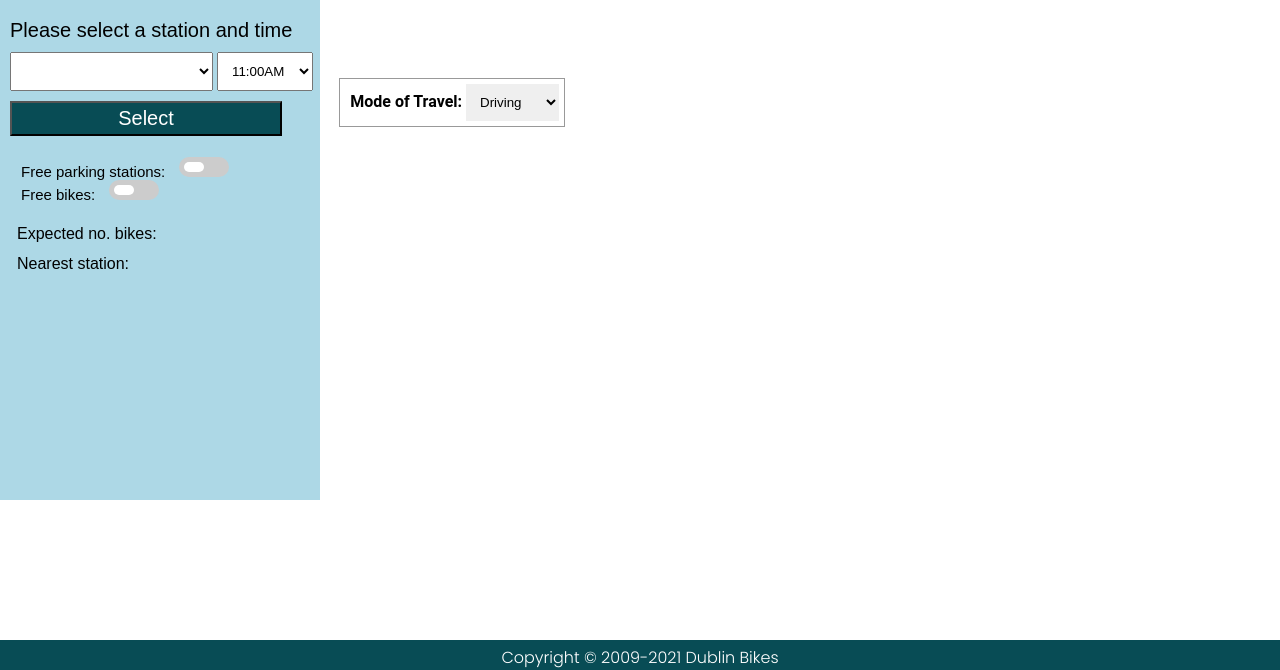
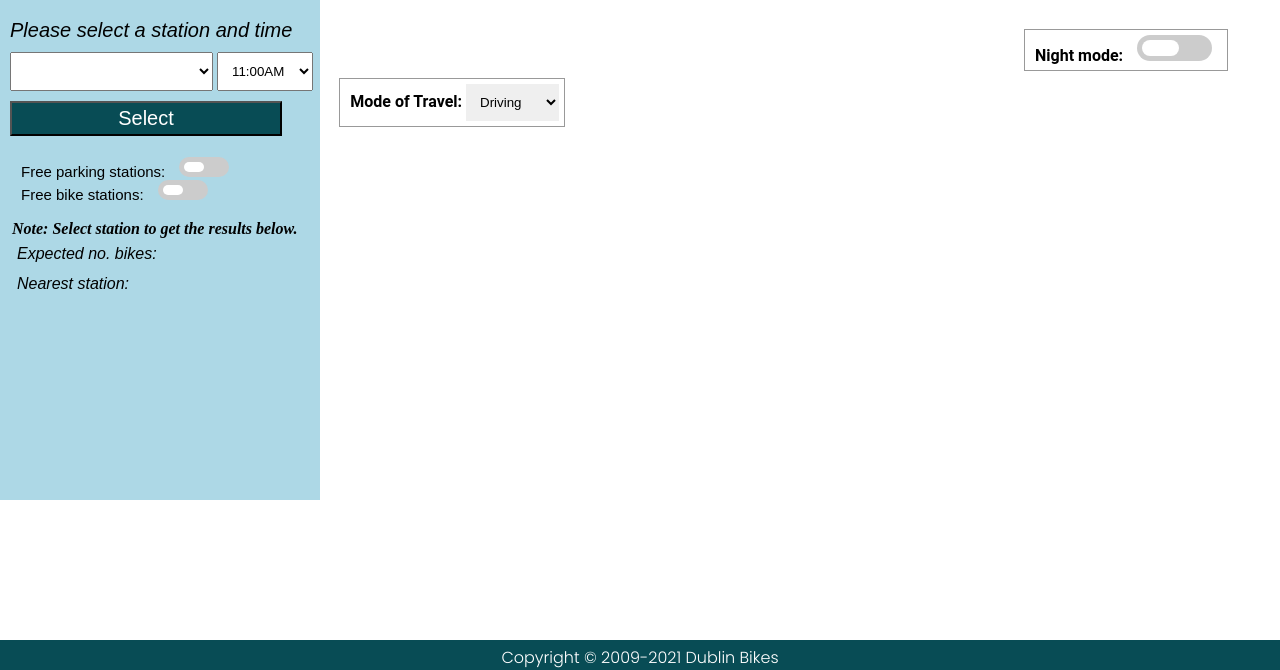
Before and after one commit to MichelleKyne/Borrow-a-bike, a Flask app: template templates/index.html in a window 1280 px wide. Shown: the part 130-800 px from the top of the page. Run offline with Flask 2, Linux system fonts and the light colour scheme; the template is opened without the code that fills it, so the values that code supplies are empty; some libraries are stand-ins or nearby versions.

Commit message:
Night mode & clustering is done

```diff
--- a/templates/index.html
+++ b/templates/index.html
@@ -9,8 +9,8 @@
         <div class="col-3 container">
             <div id="userInterface">
                 <div id="select">
-                    <p>Please select a station and time</p>
-                    <select id="stations" name="stations" autocomplete="off" style="margin-left: 10px";></select>
+                    <p><i>Please select a station and time</i></p>
+                    <select id="stations" name="stations" autocomplete="off"></select>
                     <select id="hour" name="hour"></select>
                     <input id="predict" type="button" value="Select">
                 </div>
@@ -25,7 +25,7 @@
                     </div>
                     <div id="filter2">
                         <!--    label for the available bikes toggle switch-->
-                        <label style='font-family: sans-serif;'>Free bikes:</label>
+                        <label style='font-family: sans-serif;'>Free bike stations:</label>
                         <!--    declare another input type checkbox for available bikes which acts a toggle switch using css-->
                         <label class="toggle">
                             <input id="slidebikeavailable" type="checkbox" display="none" onclick="slidebikeavailable_click()"><span class="slider"></span>
@@ -34,20 +34,21 @@
                 </div>
 
                 <table id="results">
-                        <tr id="result"><td>Expected no. bikes: </td></tr>
-                        <tr id="nearest"><td>Nearest station: </td></tr>
+                        <tr style="margin-left:9px;"><td><i><b>Note: Select station to get the results below.</b></i></td></tr>
+                        <tr id="result"><td><i>Expected no. bikes: </i></td></tr>
+                        <tr id="nearest"><td><i>Nearest station: </i></td></tr>
                 </table>
 
                 <div id="weather">
                     {% for post in posts %}
-                    <div style='float: left;'>
+                    <div id="Weather_Image" style='float: left;'>
                         <img src={{post[2]}} alt='weather icon'>
                     </div>
-                    <div style='float: left;'>
+                    <div id="Weather_temp" style='float: left;'>
                         <p style="font-size: 40px;">{{post[8]}}&#176C</p>
                         <p style="font-size: 20px;">{{post[3]}}</p>
                     </div>
-                    <div style='float: left;'>
+                    <div id="Weather_details" style='float: left;'>
                         <p>Cloud cover: {{post[1]}}%</p>
                         <p>Precipitation: {{post[7]}}</p>
                         <p>Wind speed: {{post[9]}}</p>
@@ -66,6 +67,12 @@
                     <option value="BICYCLING">Bicycling</option>
                     <option value="TRANSIT">Transit</option>
                 </select>
+            </div>
+            <div id="Night-mode">
+              <b>Night mode: </b>
+              <label class="toggle">
+                    <input id="slideNightMode" type="checkbox" display="none"><span class="slider"></span>
+                </label>
             </div>
             <div id="map"></div>
         </div>
@@ -156,6 +163,109 @@
                     center: {lat: 53.3470, lng: -6.2603},
                     zoom: 13.5,
                 });
+
+                document.getElementById("Night-mode").addEventListener("click", () => {
+                if(document.getElementById("slideNightMode").checked == true)
+                    {
+                      map.setOptions({
+                      styles: [
+                          { elementType: "geometry", stylers: [{ color: "#242f3e" }] },
+                          { elementType: "labels.text.stroke", stylers: [{ color: "#242f3e" }] },
+                          { elementType: "labels.text.fill", stylers: [{ color: "#746855" }] },
+                          {
+                            featureType: "administrative.locality",
+                            elementType: "labels.text.fill",
+                            stylers: [{ color: "#d59563" }],
+                          },
+                          {
+                            featureType: "poi",
+                            elementType: "labels.text.fill",
+                            stylers: [{ color: "#d59563" }],
+                          },
+                          {
+                            featureType: "poi.park",
+                            elementType: "geometry",
+                            stylers: [{ color: "#263c3f" }],
+                          },
+                          {
+                            featureType: "poi.park",
+                            elementType: "labels.text.fill",
+                            stylers: [{ color: "#6b9a76" }],
+                          },
+                          {
+                            featureType: "road",
+                            elementType: "geometry",
+                            stylers: [{ color: "#38414e" }],
+                          },
+                          {
+                            featureType: "road",
+                            elementType: "geometry.stroke",
+                            stylers: [{ color: "#212a37" }],
+                          },
+                          {
+                            featureType: "road",
+                            elementType: "labels.text.fill",
+                            stylers: [{ color: "#9ca5b3" }],
+                          },
+                          {
+                            featureType: "road.highway",
+                            elementType: "geometry",
+                            stylers: [{ color: "#746855" }],
+                          },
+                          {
+                            featureType: "road.highway",
+                            elementType: "geometry.stroke",
+                            stylers: [{ color: "#1f2835" }],
+                          },
+                          {
+                            featureType: "road.highway",
+                            elementType: "labels.text.fill",
+                            stylers: [{ color: "#f3d19c" }],
+                          },
+                          {
+                            featureType: "transit",
+                            elementType: "geometry",
+                            stylers: [{ color: "#2f3948" }],
+                          },
+                          {
+                            featureType: "transit.station",
+                            elementType: "labels.text.fill",
+                            stylers: [{ color: "#d59563" }],
+                          },
+                          {
+                            featureType: "water",
+                            elementType: "geometry",
+                            stylers: [{ color: "#17263c" }],
+                          },
+                          {
+                            featureType: "water",
+                            elementType: "labels.text.fill",
+                            stylers: [{ color: "#515c6d" }],
+                          },
+                          {
+                            featureType: "water",
+                            elementType: "labels.text.stroke",
+                            stylers: [{ color: "#17263c" }],
+                          },
+                            ],
+                      });
+                    }
+                else{
+                    map.setOptions({
+                        styles: [
+                            {
+                              featureType: "poi.business",
+                              stylers: [{ visibility: "off" }],
+                            },
+                            {
+                              featureType: "transit",
+                              elementType: "labels.icon",
+                              stylers: [{ visibility: "off" }],
+                            },
+                        ],
+                    });
+                }
+            });
 
                 var myLatLng;
                 directionsDisplay.setMap(map);
@@ -331,6 +441,10 @@
                         })
                     i++;
                     })
+                    var cluster = new MarkerClusterer(map, markers, {
+                        imagePath:
+                          "https://developers.google.com/maps/documentation/javascript/examples/markerclusterer/m",
+                    });
 
                     function calculateAndDisplayRoute(directionsService, directionsDisplay, Destination_Lat, Destination_lng){
                         const selectedMode = document.getElementById("mode").value;
@@ -420,9 +534,6 @@
                 console.log(data);
 
             var StationName = data[0].name;
-            var MaxBikes = 0;
-            var count = 0;
-            var iterationCount = 0;
 
             var options = {
                 animation: {
@@ -453,22 +564,8 @@
 
             // store week days in an array to represent them on x-axis as they are unordered in the json data
             var WeeklyDays = ["Monday","Tuesday","Wednesday","Thursday","Friday","Saturday","Sunday"];
-            var AvgBikes_Week = [];
 
-                // loop the above array and sum all the values and take the average and store the result in a array
-                for(var i=0; i<WeeklyDays.length; i++){
-                    data.forEach(obj => {
-                            if(obj.Week_Day_No == WeeklyDays[i]){
-                                MaxBikes = obj.Avg_bike_stands;
-                                count = count + obj.Avg_bikes_free;
-                                iterationCount = iterationCount + 1;
-                            }
-                    })
-                    AvgBikes_Week.push(Math.floor(count/iterationCount));
-                    console.log("The total count for ",WeeklyDays[i]," is ",Math.floor(count/iterationCount));
-                    count = 0;
-                    iterationCount = 0;
-                }
+
                 var chart = new google.visualization.LineChart(document.getElementById('weeklyChart'));
                 var chart_data = new google.visualization.DataTable();
 
@@ -478,7 +575,13 @@
 
                 // loop through all the days in a week and display the avg
                 for(var i=0; i<WeeklyDays.length; i++){
-                    chart_data.addRow([WeeklyDays[i].substr(0, 3), AvgBikes_Week[i]]);
+                    for(var j=0; j<data.length; j++){
+
+                        if(WeeklyDays[i] == data[j]['Week_Day_No']){
+
+                            chart_data.addRow([WeeklyDays[i].substr(0, 3), data[j]['Avg_bikes_free']]);
+                        }
+                    }
                 }
                 chart.draw(chart_data, options);
             });
```
